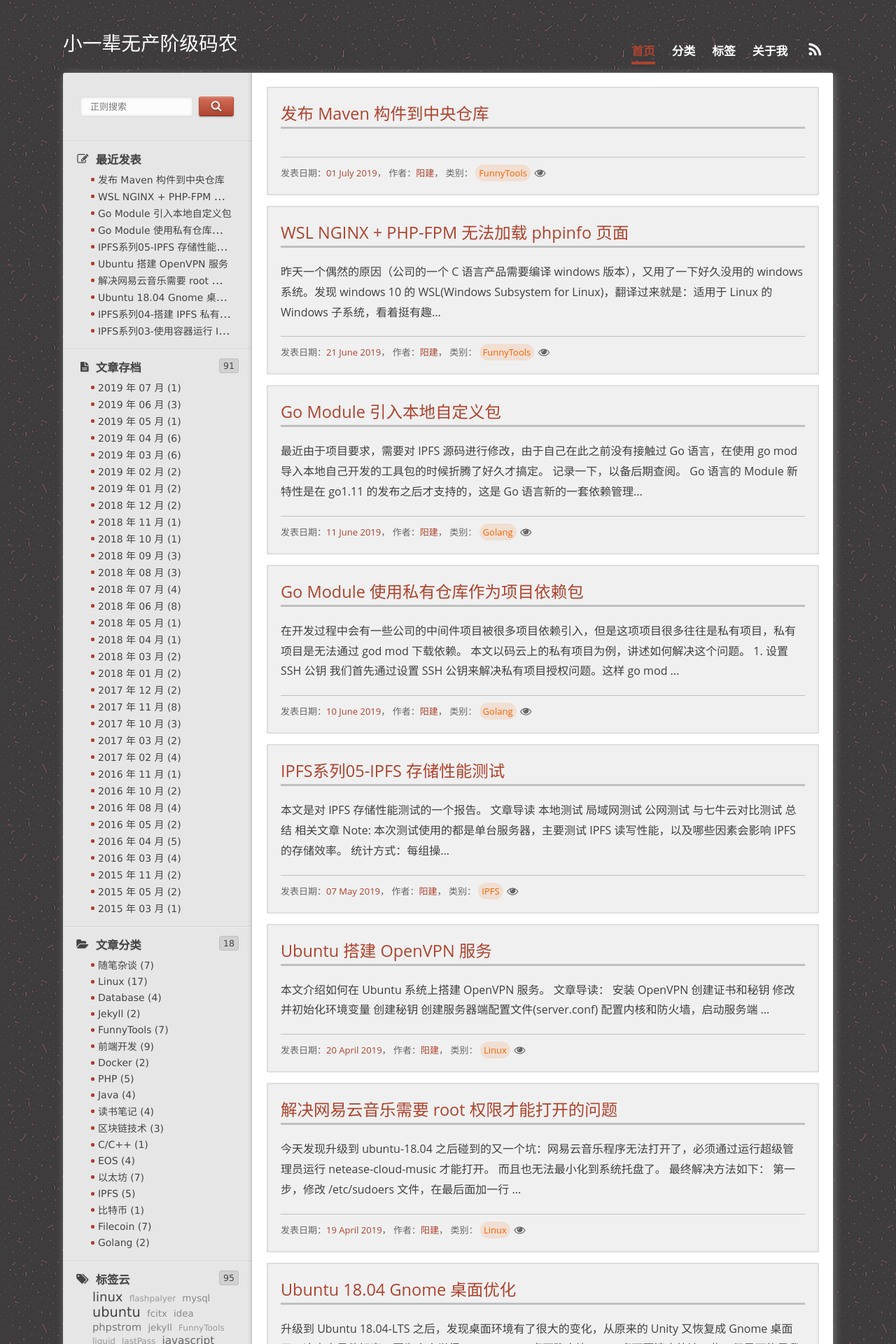
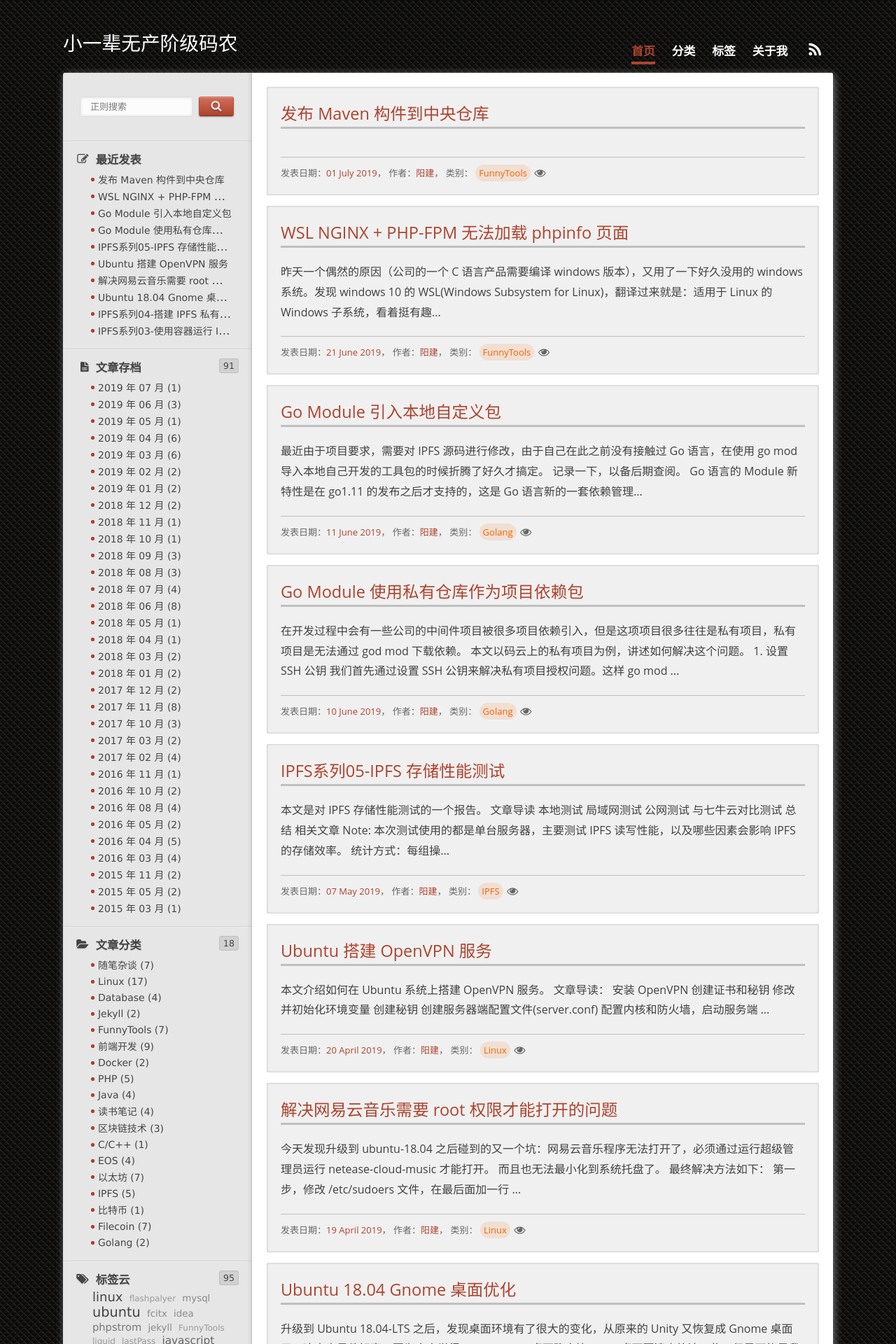
Before and after one commit to FunctFan/blog, a Jekyll site: the page built from index.html, in a window 1280 px wide. Shown: the top 1920 px of the page at 70% size. Built offline with Jekyll 4.4.1, drawn with Linux system fonts in a browser that asks for light colours; the list of posts is cut into pages by our own code.

Commit message:
更换背景为金属黑

```diff
--- a/_includes/themes/twitter/default.html
+++ b/_includes/themes/twitter/default.html
@@ -31,7 +31,7 @@
   <!--[if lt IE 9]><script src="{{ ASSET_PATH }}/js/html5shiv.min.js"></script><![endif]-->
 </head>
 
-<body>
+<body class="body-bg">
 
 <div id="wrap">
   <header id="top">
@@ -115,32 +115,6 @@
 	if (navigator.appVersion.indexOf("Mac") != -1) {
 		$('code, pre').css('font-family', 'Courier, monospace');
 	}
-
-	//修改背景图片
-	(function () {
-		var date = new Date();
-		var bodyClass = '';
-		switch (date.getDay()) {
-            case 1:
-	            bodyClass = 'theme-0';
-	            break;
-			case 2:
-				bodyClass = 'theme-1';
-				break;
-			case 3:
-				bodyClass = 'theme-2';
-				break;
-			case 4:
-				bodyClass = 'theme-3';
-				break;
-			case 5:
-				bodyClass = 'theme-5';
-				break;
-			default:
-				bodyClass = 'theme-4';
-        }
-        $('body').addClass(bodyClass);
-	})();
 </script>
 {% include JB/analytics %}
 
--- a/assets/themes/twitter/css/style.css
+++ b/assets/themes/twitter/css/style.css
@@ -47,30 +47,21 @@ body, select, input, textarea { color: #444; }
 
 /*  General Settings  */
 body {
-  background-image: url(../img/bgs/bg_body4.png);
+  background-image: url(../img/bgs/bg_body.png);
   font-family: Verdana, Arial, "Microsoft YaHei", sans-serif;
   font-size: 14px;
   *font-size: small;
   zoom: 1;
 }
 /* 背景主题 */
-.theme-0 {background-image: url(../img/bgs/bg_body0.png);}
+.body-bg {background-image: url(../img/bgs/bg_body.png);}
+.body-bg #navbar ul li a, .body-bg #top >a > h1 {color: #FFFFFF;}
+.body-bg #bottom {color: #e1e1e1;}
+.body-bg #bottom a {color: #2674BA}
+.body-bg #top >a > h1 {
+    color: #FFFFFF;
+}
 
-.theme-1 {background-image: url(../img/bgs/bg_body1.png);}
-.theme-1 #navbar ul li a, .theme-1 #top >a > h1 {color: #FFFFFF;}
-.theme-1 #bottom {color: #e1e1e1;}
-.theme-1 #bottom a {color: #2674BA}
-
-.theme-2 {background-image: url(../img/bgs/bg_body2.jpg);}
-
-.theme-3 {background-image: url(../img/bgs/bg_body3.png);}
-.theme-3 #navbar ul li a, .theme-3 #top >a > h1 {color: #FFFFFF;}
-.theme-3 #bottom {color: #e1e1e1;}
-.theme-3 #bottom a {color: #2674BA}
-
-.theme-4 {background-image: url(../img/bgs/bg_body4.png);}
-
-.theme-5 {background-image: url(../img/bgs/bg_body5.jpg);}
 
 select, input, textarea, button { font: 99% sans-serif; }
 strong, th { font-weight: bold; }
```
Also changed, not shown: _posts/2019-04-12-ipfs-private-net.md (+2 -2 lines), assets/themes/twitter/img/bgs/bg_body.png (added), assets/themes/twitter/img/bgs/bg_body0.png (deleted), assets/themes/twitter/img/bgs/bg_body1.png (deleted), assets/themes/twitter/img/bgs/bg_body2.jpg (deleted), assets/themes/twitter/img/bgs/bg_body3.png (deleted), assets/themes/twitter/img/bgs/bg_body4.png (deleted), assets/themes/twitter/img/bgs/bg_body5.jpg (deleted).
